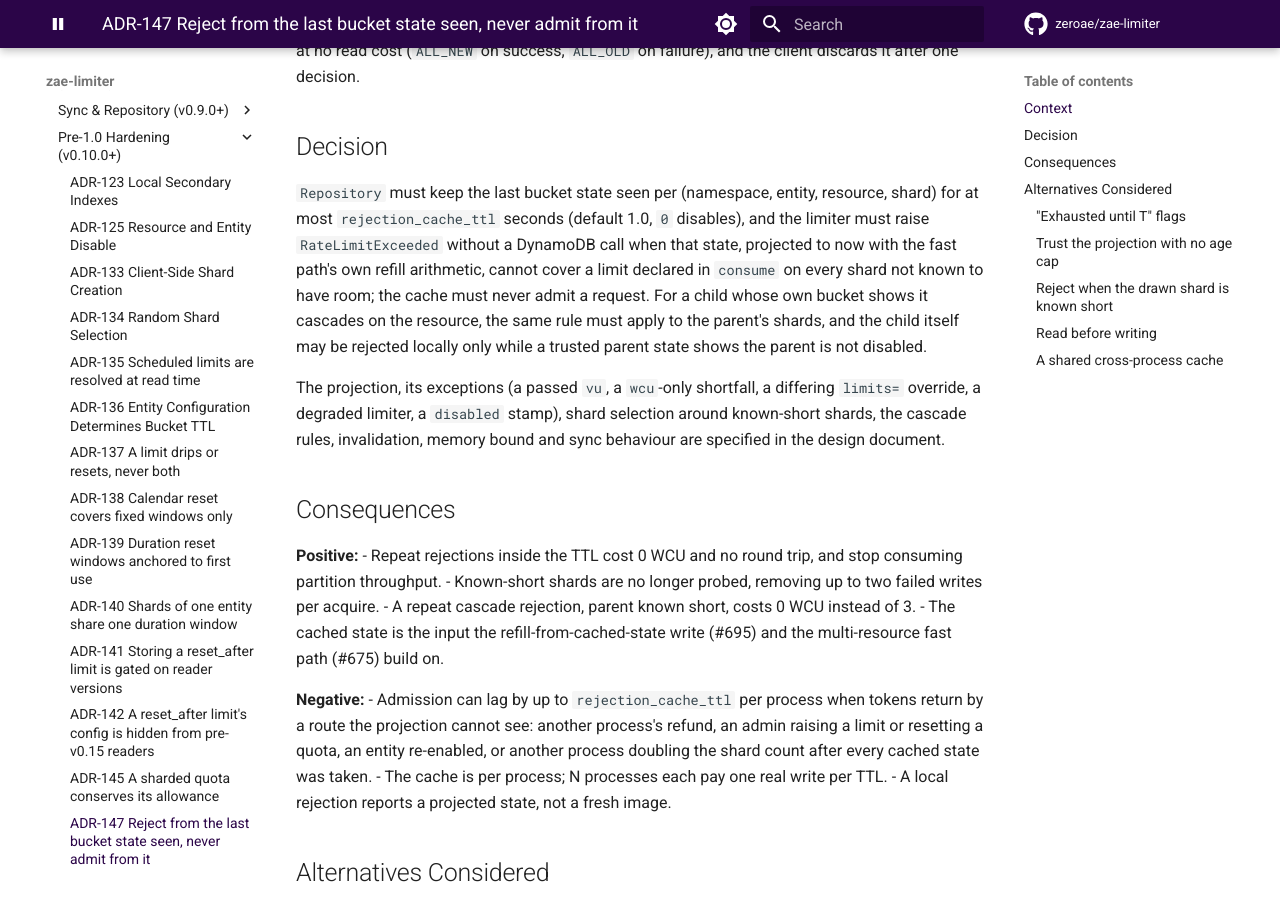
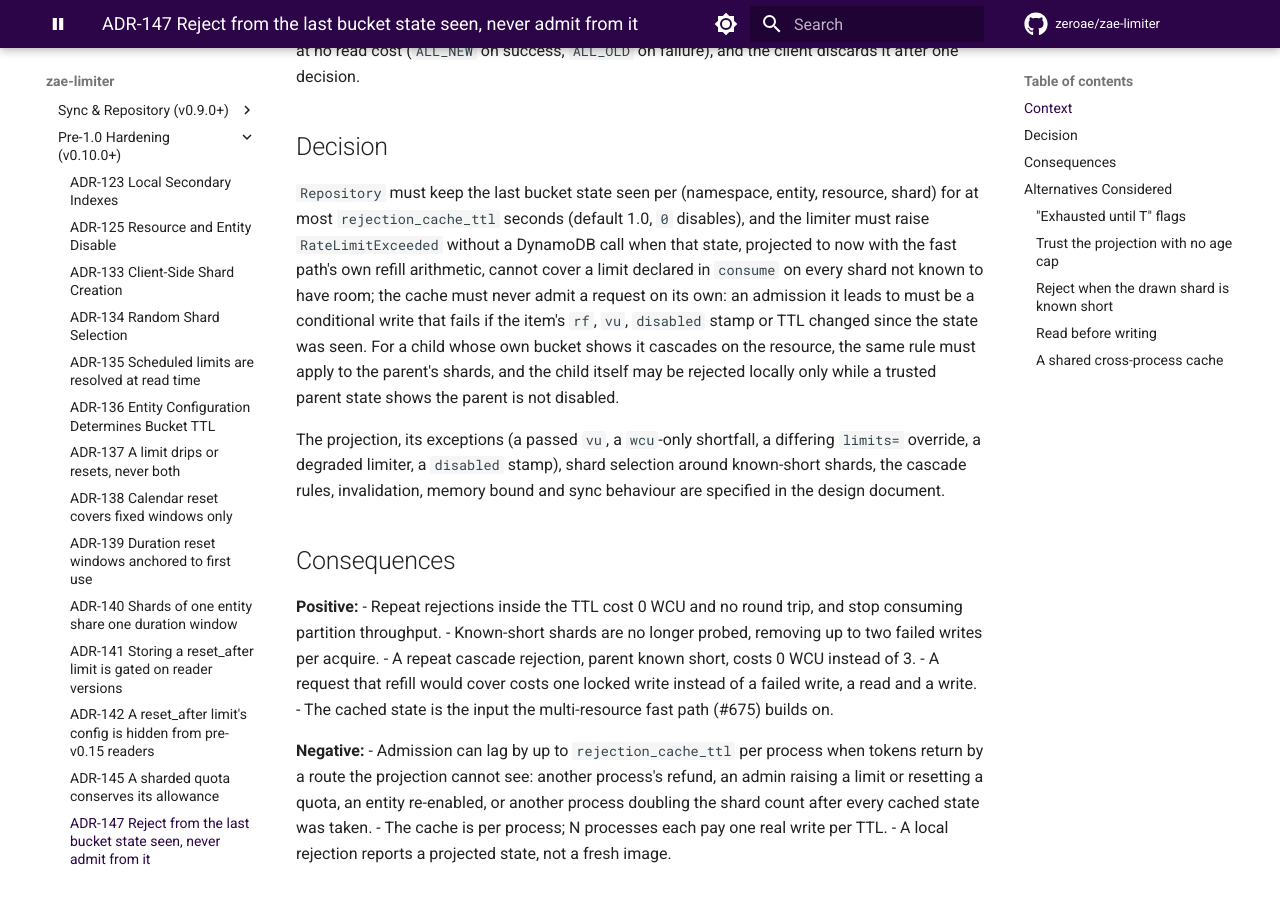
Before and after one commit to zeroae/zae-limiter, an MkDocs documentation site: the page built from docs/adr/147-client-side-rejection-cache.md, in a window 1280 px wide and 900 px high, scrolled down 546 px. Built offline with MkDocs 1.6.1 and Material for MkDocs 9.7.7, drawn with Linux system fonts in a browser that asks for light colours; comment, search, counter and statistics services are not loaded; the version menu is left out.

Commit message:
📝 docs(adr): record refill from the cached state in ADR-147
A request that refill would cover costs a failed speculative write, the
slow path's read and its locked write ($1.375/M); with a trusted cached
state the read is redundant. The six phase-3 decisions agreed with the
owner: use the slow path's rf-locked write built from the cached state
only when the stored balance is short but the projection covers it; pin
vu, disabled and the TTL beside rf, because a limit change made
elsewhere rewrites the params and stamps vu = 0 without moving rf; fall
back to today's path on a lost condition; leave cascades, quotas,
windows, schedules and seeds on the slow path. ADR-147's "never admit"
becomes "never admit on its own": an admission it leads to is such a
conditional write.

Part of #695

Co-Authored-By: Claude Opus 5.5 <noreply@anthropic.com>
Claude-Session: https://claude.ai/code/session_01ASEDQdfdZZeqM2KMM1WTMo

```diff
--- a/docs/adr/147-client-side-rejection-cache.md
+++ b/docs/adr/147-client-side-rejection-cache.md
@@ -27,10 +27,12 @@ failure), and the client discards it after one decision.
 shard) for at most `rejection_cache_ttl` seconds (default 1.0, `0` disables), and the
 limiter must raise `RateLimitExceeded` without a DynamoDB call when that state, projected
 to now with the fast path's own refill arithmetic, cannot cover a limit declared in
-`consume` on every shard not known to have room; the cache must never admit a request.
-For a child whose own bucket shows it cascades on the resource, the same rule must apply
-to the parent's shards, and the child itself may be rejected locally only while a
-trusted parent state shows the parent is not disabled.
+`consume` on every shard not known to have room; the cache must never admit a request on
+its own: an admission it leads to must be a conditional write that fails if the item's
+`rf`, `vu`, `disabled` stamp or TTL changed since the state was seen. For a child whose
+own bucket shows it cascades on the resource, the same rule must apply to the parent's
+shards, and the child itself may be rejected locally only while a trusted parent state
+shows the parent is not disabled.
 
 The projection, its exceptions (a passed `vu`, a `wcu`-only shortfall, a differing
 `limits=` override, a degraded limiter, a `disabled` stamp), shard selection around
@@ -44,8 +46,9 @@ are specified in the design document.
   partition throughput.
 - Known-short shards are no longer probed, removing up to two failed writes per acquire.
 - A repeat cascade rejection, parent known short, costs 0 WCU instead of 3.
-- The cached state is the input the refill-from-cached-state write (#695) and the
-  multi-resource fast path (#675) build on.
+- A request that refill would cover costs one locked write instead of a failed write, a
+  read and a write.
+- The cached state is the input the multi-resource fast path (#675) builds on.
 
 **Negative:**
 - Admission can lag by up to `rejection_cache_ttl` per process when tokens return by a
```
Also changed, not shown: docs/plans/2026-10-06-rejection-cache-design.md (+33 -5 lines).
